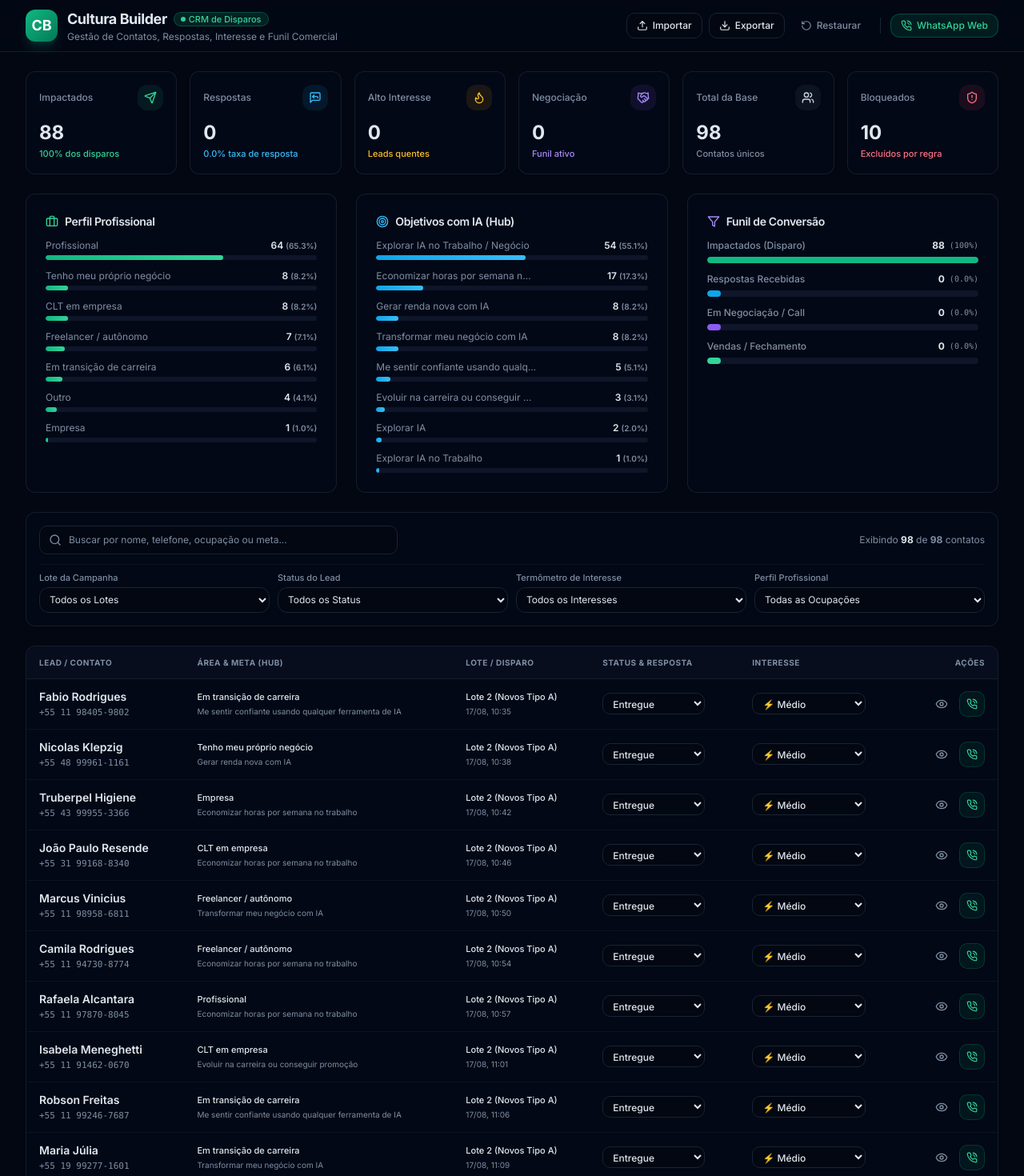
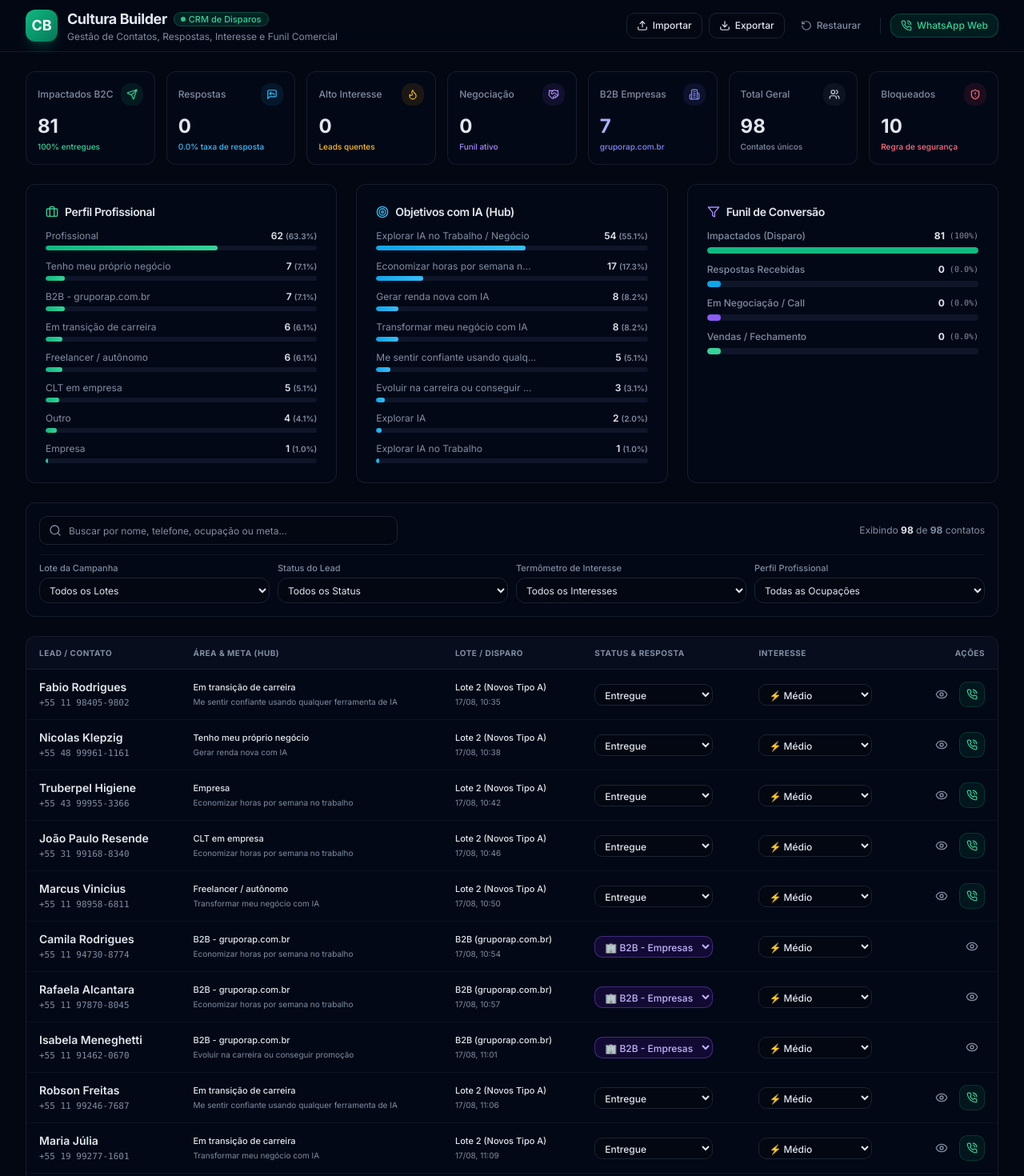
Before and after one commit to mah1fer/cultura-builder-dashboard, a React (Vite) app: page / in a window 1280 px wide. Shown: the top 1470 px of the page at 80% size. Built offline with nearby package versions, Linux system fonts and the light colour scheme; the HTML template or start-up script is replaced by a standard one.

Commit message:
feat: tag all gruporap leads as B2B and isolate from B2C pipeline

```diff
--- a/src/components/KpiCards.tsx
+++ b/src/components/KpiCards.tsx
@@ -1,7 +1,7 @@
 import React from "react";
 import { Card, CardContent } from "@/components/ui/Card";
 import { DashboardMetrics } from "@/types/lead";
-import { Users, Send, MessageSquareReply, Flame, Handshake, ShieldAlert } from "lucide-react";
+import { Users, Send, MessageSquareReply, Flame, Handshake, ShieldAlert, Building2 } from "lucide-react";
 
 interface KpiCardsProps {
   metrics: DashboardMetrics;
@@ -9,20 +9,20 @@ interface KpiCardsProps {
 
 export const KpiCards: React.FC<KpiCardsProps> = ({ metrics }) => {
   return (
-    <div className="grid grid-cols-2 md:grid-cols-3 lg:grid-cols-6 gap-4">
-      {/* 1. Total Impactados */}
+    <div className="grid grid-cols-2 md:grid-cols-4 lg:grid-cols-7 gap-3.5">
+      {/* 1. Total Impactados B2C */}
       <Card className="bg-card/80 border-border/80 hover:border-emerald-500/40 transition-all shadow-sm">
-        <CardContent className="p-4 flex flex-col justify-between h-full">
+        <CardContent className="p-3.5 flex flex-col justify-between h-full">
           <div className="flex items-center justify-between">
-            <span className="text-xs font-medium text-muted-foreground">Impactados</span>
-            <div className="h-8 w-8 rounded-lg bg-emerald-500/10 text-emerald-400 flex items-center justify-center">
-              <Send className="h-4 w-4" />
+            <span className="text-xs font-medium text-muted-foreground">Impactados B2C</span>
+            <div className="h-7 w-7 rounded-lg bg-emerald-500/10 text-emerald-400 flex items-center justify-center">
+              <Send className="h-3.5 w-3.5" />
             </div>
           </div>
-          <div className="mt-3">
+          <div className="mt-2.5">
             <div className="text-2xl font-bold text-foreground">{metrics.totalImpacted}</div>
-            <p className="text-[11px] text-emerald-400 font-medium mt-0.5">
-              100% dos disparos
+            <p className="text-[10px] text-emerald-400 font-medium mt-0.5">
+              100% entregues
             </p>
           </div>
         </CardContent>
@@ -30,16 +30,16 @@ export const KpiCards: React.FC<KpiCardsProps> = ({ metrics }) => {
 
       {/* 2. Total de Respostas */}
       <Card className="bg-card/80 border-border/80 hover:border-sky-500/40 transition-all shadow-sm">
-        <CardContent className="p-4 flex flex-col justify-between h-full">
+        <CardContent className="p-3.5 flex flex-col justify-between h-full">
           <div className="flex items-center justify-between">
             <span className="text-xs font-medium text-muted-foreground">Respostas</span>
-            <div className="h-8 w-8 rounded-lg bg-sky-500/10 text-sky-400 flex items-center justify-center">
-              <MessageSquareReply className="h-4 w-4" />
+            <div className="h-7 w-7 rounded-lg bg-sky-500/10 text-sky-400 flex items-center justify-center">
+              <MessageSquareReply className="h-3.5 w-3.5" />
             </div>
           </div>
-          <div className="mt-3">
+          <div className="mt-2.5">
             <div className="text-2xl font-bold text-foreground">{metrics.totalReplied}</div>
-            <p className="text-[11px] text-sky-400 font-medium mt-0.5">
+            <p className="text-[10px] text-sky-400 font-medium mt-0.5">
               {metrics.replyRate.toFixed(1)}% taxa de resposta
             </p>
           </div>
@@ -48,16 +48,16 @@ export const KpiCards: React.FC<KpiCardsProps> = ({ metrics }) => {
 
       {/* 3. Alto Interesse */}
       <Card className="bg-card/80 border-border/80 hover:border-amber-500/40 transition-all shadow-sm">
-        <CardContent className="p-4 flex flex-col justify-between h-full">
+        <CardContent className="p-3.5 flex flex-col justify-between h-full">
           <div className="flex items-center justify-between">
             <span className="text-xs font-medium text-muted-foreground">Alto Interesse</span>
-            <div className="h-8 w-8 rounded-lg bg-amber-500/10 text-amber-400 flex items-center justify-center">
-              <Flame className="h-4 w-4" />
+            <div className="h-7 w-7 rounded-lg bg-amber-500/10 text-amber-400 flex items-center justify-center">
+              <Flame className="h-3.5 w-3.5" />
             </div>
           </div>
-          <div className="mt-3">
+          <div className="mt-2.5">
             <div className="text-2xl font-bold text-foreground">{metrics.highInterestCount}</div>
-            <p className="text-[11px] text-amber-400 font-medium mt-0.5">
+            <p className="text-[10px] text-amber-400 font-medium mt-0.5">
               Leads quentes
             </p>
           </div>
@@ -66,53 +66,71 @@ export const KpiCards: React.FC<KpiCardsProps> = ({ metrics }) => {
 
       {/* 4. Em Negociação */}
       <Card className="bg-card/80 border-border/80 hover:border-violet-500/40 transition-all shadow-sm">
-        <CardContent className="p-4 flex flex-col justify-between h-full">
+        <CardContent className="p-3.5 flex flex-col justify-between h-full">
           <div className="flex items-center justify-between">
             <span className="text-xs font-medium text-muted-foreground">Negociação</span>
-            <div className="h-8 w-8 rounded-lg bg-violet-500/10 text-violet-400 flex items-center justify-center">
-              <Handshake className="h-4 w-4" />
+            <div className="h-7 w-7 rounded-lg bg-violet-500/10 text-violet-400 flex items-center justify-center">
+              <Handshake className="h-3.5 w-3.5" />
             </div>
           </div>
-          <div className="mt-3">
+          <div className="mt-2.5">
             <div className="text-2xl font-bold text-foreground">{metrics.inNegotiationCount}</div>
-            <p className="text-[11px] text-violet-400 font-medium mt-0.5">
+            <p className="text-[10px] text-violet-400 font-medium mt-0.5">
               Funil ativo
             </p>
           </div>
         </CardContent>
       </Card>
 
-      {/* 5. Total de Contatos na Base */}
-      <Card className="bg-card/80 border-border/80 hover:border-slate-500/40 transition-all shadow-sm">
-        <CardContent className="p-4 flex flex-col justify-between h-full">
+      {/* 5. Contatos B2B Empresas */}
+      <Card className="bg-card/80 border-border/80 hover:border-indigo-500/40 transition-all shadow-sm">
+        <CardContent className="p-3.5 flex flex-col justify-between h-full">
           <div className="flex items-center justify-between">
-            <span className="text-xs font-medium text-muted-foreground">Total da Base</span>
-            <div className="h-8 w-8 rounded-lg bg-slate-500/10 text-slate-300 flex items-center justify-center">
-              <Users className="h-4 w-4" />
+            <span className="text-xs font-medium text-muted-foreground">B2B Empresas</span>
+            <div className="h-7 w-7 rounded-lg bg-indigo-500/10 text-indigo-400 flex items-center justify-center">
+              <Building2 className="h-3.5 w-3.5" />
             </div>
           </div>
-          <div className="mt-3">
+          <div className="mt-2.5">
+            <div className="text-2xl font-bold text-indigo-300">{metrics.b2bCount}</div>
+            <p className="text-[10px] text-indigo-400 font-medium mt-0.5">
+              gruporap.com.br
+            </p>
+          </div>
+        </CardContent>
+      </Card>
+
+      {/* 6. Total da Base */}
+      <Card className="bg-card/80 border-border/80 hover:border-slate-500/40 transition-all shadow-sm">
+        <CardContent className="p-3.5 flex flex-col justify-between h-full">
+          <div className="flex items-center justify-between">
+            <span className="text-xs font-medium text-muted-foreground">Total Geral</span>
+            <div className="h-7 w-7 rounded-lg bg-slate-500/10 text-slate-300 flex items-center justify-center">
+              <Users className="h-3.5 w-3.5" />
+            </div>
+          </div>
+          <div className="mt-2.5">
             <div className="text-2xl font-bold text-foreground">{metrics.totalLeads}</div>
-            <p className="text-[11px] text-muted-foreground font-medium mt-0.5">
+            <p className="text-[10px] text-muted-foreground font-medium mt-0.5">
               Contatos únicos
             </p>
           </div>
         </CardContent>
       </Card>
 
-      {/* 6. Bloqueados / Inválidos */}
+      {/* 7. Bloqueados / Inválidos */}
       <Card className="bg-card/80 border-border/80 hover:border-rose-500/40 transition-all shadow-sm">
-        <CardContent className="p-4 flex flex-col justify-between h-full">
+        <CardContent className="p-3.5 flex flex-col justify-between h-full">
           <div className="flex items-center justify-between">
             <span className="text-xs font-medium text-muted-foreground">Bloqueados</span>
-            <div className="h-8 w-8 rounded-lg bg-rose-500/10 text-rose-400 flex items-center justify-center">
-              <ShieldAlert className="h-4 w-4" />
+            <div className="h-7 w-7 rounded-lg bg-rose-500/10 text-rose-400 flex items-center justify-center">
+              <ShieldAlert className="h-3.5 w-3.5" />
             </div>
           </div>
-          <div className="mt-3">
+          <div className="mt-2.5">
             <div className="text-2xl font-bold text-foreground">{metrics.batchCounts.blocked}</div>
-            <p className="text-[11px] text-rose-400 font-medium mt-0.5">
-              Excluídos por regra
+            <p className="text-[10px] text-rose-400 font-medium mt-0.5">
+              Regra de segurança
             </p>
           </div>
         </CardContent>
--- a/src/components/LeadFilters.tsx
+++ b/src/components/LeadFilters.tsx
@@ -91,6 +91,7 @@ export const LeadFilters: React.FC<LeadFiltersProps> = ({
             <option value="ALL">Todos os Lotes</option>
             <option value="tipo_a">Lote 2 (Novos Tipo A)</option>
             <option value="lote_1">Lote 1 (Oferta R$1.000 OFF)</option>
+            <option value="b2b">🏢 B2B (gruporap.com.br)</option>
             <option value="bloqueado">Excluídos / Bloqueados</option>
           </select>
         </div>
@@ -109,6 +110,7 @@ export const LeadFilters: React.FC<LeadFiltersProps> = ({
             <option value="NEGOCIACAO">Em Negociação</option>
             <option value="CALL_AGENDADA">Call Agendada</option>
             <option value="FECHADO">Venda Fechada</option>
+            <option value="B2B_EMPRESAS">🏢 B2B - Empresas</option>
             <option value="SEM_RESPOSTA">Sem Resposta</option>
             <option value="BLOQUEADO">Bloqueado</option>
           </select>
@@ -139,6 +141,7 @@ export const LeadFilters: React.FC<LeadFiltersProps> = ({
             className="w-full h-8 rounded-lg border border-input bg-background/80 px-2 text-xs focus:outline-none focus:ring-1 focus:ring-ring text-foreground"
           >
             <option value="ALL">Todas as Ocupações</option>
+            <option value="B2B - gruporap.com.br">🏢 B2B - gruporap.com.br</option>
             <option value="Tenho meu próprio negócio">Tenho meu próprio negócio</option>
             <option value="CLT em empresa">CLT em empresa</option>
             <option value="Freelancer / autônomo">Freelancer / autônomo</option>
--- a/src/components/LeadTable.tsx
+++ b/src/components/LeadTable.tsx
@@ -93,13 +93,20 @@ export const LeadTable: React.FC<LeadTableProps> = ({
                     <select
                       value={lead.status}
                       onChange={(e) => onUpdateStatus(lead.id, e.target.value as LeadStatus)}
-                      className="bg-background/80 border border-input text-xs rounded-md px-2 py-1 focus:outline-none focus:ring-1 focus:ring-ring text-foreground font-medium"
+                      className={`border text-xs rounded-md px-2 py-1 focus:outline-none focus:ring-1 focus:ring-ring font-medium ${
+                        lead.status === "B2B_EMPRESAS"
+                          ? "bg-violet-950/40 border-violet-500/40 text-violet-300"
+                          : lead.status === "BLOQUEADO"
+                          ? "bg-rose-950/40 border-rose-500/40 text-rose-300"
+                          : "bg-background/80 border-input text-foreground"
+                      }`}
                     >
                       <option value="ENTREGUE">Entregue</option>
                       <option value="RESPONDEU">Respondeu</option>
                       <option value="NEGOCIACAO">Em Negociação</option>
                       <option value="CALL_AGENDADA">Call Agendada</option>
                       <option value="FECHADO">Venda Fechada</option>
+                      <option value="B2B_EMPRESAS">🏢 B2B - Empresas</option>
                       <option value="SEM_RESPOSTA">Sem Resposta</option>
                       <option value="BLOQUEADO">Bloqueado</option>
                     </select>
@@ -132,7 +139,7 @@ export const LeadTable: React.FC<LeadTableProps> = ({
                         <Eye className="h-4 w-4" />
                       </Button>
 
-                      {lead.status !== "BLOQUEADO" && (
+                      {lead.status !== "BLOQUEADO" && lead.status !== "B2B_EMPRESAS" && (
                         <a
                           href={`https://wa.me/${lead.phoneClean}`}
                           target="_blank"
--- a/src/data/masterLeads.ts
+++ b/src/data/masterLeads.ts
@@ -201,11 +201,11 @@ export const INITIAL_LEADS: Lead[] = [
     "name": "Camila Rodrigues",
     "phone": "+55 11 94730-8774",
     "phoneClean": "5511947308774",
-    "occupation": "Freelancer / autônomo",
+    "occupation": "B2B - gruporap.com.br",
     "goal": "Economizar horas por semana no trabalho",
-    "batch": "Lote 2 (Novos Tipo A)",
-    "batchType": "tipo_a",
-    "status": "ENTREGUE",
+    "batch": "B2B (gruporap.com.br)",
+    "batchType": "b2b",
+    "status": "B2B_EMPRESAS",
     "interest": "MEDIO",
     "replied": false,
     "sentAt": "2026-08-17T13:54:02.293Z",
@@ -227,7 +227,7 @@ export const INITIAL_LEADS: Lead[] = [
         "text": "Hoje você já usa IA pra alguma tarefa da sua rotina ou ainda tá começando a explorar?"
       }
     ],
-    "notes": "Abordagem consultiva em 4 blocos curtos entregue com sucesso.",
+    "notes": "B2B gruporap.com.br - Não contatar no B2C. Encaminhado para o time de empresas.",
     "dispatchedMessageIds": [
       "3EB03D8D406285C4FA73FB",
       "3EB0C56FAD1A0634E0DDE7",
@@ -240,11 +240,11 @@ export const INITIAL_LEADS: Lead[] = [
     "name": "Rafaela Alcantara",
     "phone": "+55 11 97870-8045",
     "phoneClean": "5511978708045",
-    "occupation": "Profissional",
+    "occupation": "B2B - gruporap.com.br",
     "goal": "Economizar horas por semana no trabalho",
-    "batch": "Lote 2 (Novos Tipo A)",
-    "batchType": "tipo_a",
-    "status": "ENTREGUE",
+    "batch": "B2B (gruporap.com.br)",
+    "batchType": "b2b",
+    "status": "B2B_EMPRESAS",
     "interest": "MEDIO",
     "replied": false,
     "sentAt": "2026-08-17T13:57:52.496Z",
@@ -266,7 +266,7 @@ export const INITIAL_LEADS: Lead[] = [
         "text": "Você já tem alguma ferramenta de IA no seu dia a dia ou ainda tá mais no início?"
       }
     ],
-    "notes": "Abordagem consultiva em 4 blocos curtos entregue com sucesso.",
+    "notes": "B2B gruporap.com.br - Não contatar no B2C. Encaminhado para o time de empresas.",
     "dispatchedMessageIds": [
       "3EB0FCEB371B46EBE4A606",
       "3EB030705D3631FF990B57",
@@ -279,11 +279,11 @@ export const INITIAL_LEADS: Lead[] = [
     "name": "Isabela Meneghetti",
     "phone": "+55 11 91462-0670",
     "phoneClean": "5511914620670",
-    "occupation": "CLT em empresa",
+    "occupation": "B2B - gruporap.com.br",
     "goal": "Evoluir na carreira ou conseguir promoção",
-    "batch": "Lote 2 (Novos Tipo A)",
-    "batchType": "tipo_a",
-    "status": "ENTREGUE",
+    "batch": "B2B (gruporap.com.br)",
+    "batchType": "b2b",
+    "status": "B2B_EMPRESAS",
     "interest": "MEDIO",
     "replied": false,
     "sentAt": "2026-08-17T14:01:55.227Z",
@@ -305,7 +305,7 @@ export const INITIAL_LEADS: Lead[] = [
         "text": "A sua empresa já tá puxando iniciativas com IA ou é algo que tá partindo mais de você?"
       }
     ],
-    "notes": "Abordagem consultiva em 4 blocos curtos entregue com sucesso.",
+    "notes": "B2B gruporap.com.br - Não contatar no B2C. Encaminhado para o time de empresas.",
     "dispatchedMessageIds": [
       "3EB062D902D1F08333EBC9",
       "3EB085EE6381425306BD9F",
@@ -396,11 +396,11 @@ export const INITIAL_LEADS: Lead[] = [
     "name": "Rodrigo Lima",
     "phone": "+55 11 99388-7615",
     "phoneClean": "5511993887615",
-    "occupation": "CLT em empresa",
+    "occupation": "B2B - gruporap.com.br",
     "goal": "Economizar horas por semana no trabalho",
-    "batch": "Lote 2 (Novos Tipo A)",
-    "batchType": "tipo_a",
-    "status": "ENTREGUE",
+    "batch": "B2B (gruporap.com.br)",
+    "batchType": "b2b",
+    "status": "B2B_EMPRESAS",
     "interest": "MEDIO",
     "replied": false,
     "sentAt": "2026-08-17T14:13:41.902Z",
@@ -422,7 +422,7 @@ export const INITIAL_LEADS: Lead[] = [
         "text": "Hoje na sua rotina, qual é a tarefa mais repetitiva que mais consome seu tempo?"
       }
     ],
-    "notes": "Abordagem consultiva em 4 blocos curtos entregue com sucesso.",
+    "notes": "B2B gruporap.com.br - Não contatar no B2C. Encaminhado para o time de empresas.",
     "dispatchedMessageIds": [
       "3EB0809FA90E2906E7E4DA",
       "3EB04517A87267B1EE6382",
@@ -963,11 +963,11 @@ export const INITIAL_LEADS: Lead[] = [
     "name": "Guilherme Leitão",
     "phone": "+5511978260925",
     "phoneClean": "5511978260925",
-    "occupation": "Profissional",
+    "occupation": "B2B - gruporap.com.br",
     "goal": "Economizar horas por semana no trabalho",
-    "batch": "Lote 1 (Oferta R.000 OFF)",
-    "batchType": "lote_1",
-    "status": "ENTREGUE",
+    "batch": "B2B (gruporap.com.br)",
+    "batchType": "b2b",
+    "status": "B2B_EMPRESAS",
     "interest": "MEDIO",
     "replied": false,
     "sentAt": "2026-08-16T15:50:17.243Z",
@@ -989,7 +989,7 @@ export const INITIAL_LEADS: Lead[] = [
         "text": "Essa condição é válida até amanhã às 23:59. Se quiser garantir sua vaga com essa condição, me dá um toque por aqui!"
       }
     ],
-    "notes": "Campanha de oferta oficial com imagem entregue.",
+    "notes": "B2B gruporap.com.br - Não contatar no B2C. Encaminhado para o time de empresas.",
     "dispatchedMessageIds": [
       "ok"
     ]
@@ -999,11 +999,11 @@ export const INITIAL_LEADS: Lead[] = [
     "name": "Mariana Migotto",
     "phone": "+5511973272019",
     "phoneClean": "5511973272019",
-    "occupation": "CLT em empresa",
+    "occupation": "B2B - gruporap.com.br",
     "goal": "Economizar horas por semana no trabalho",
-    "batch": "Lote 1 (Oferta R.000 OFF)",
-    "batchType": "lote_1",
-    "status": "ENTREGUE",
+    "batch": "B2B (gruporap.com.br)",
+    "batchType": "b2b",
+    "status": "B2B_EMPRESAS",
     "interest": "MEDIO",
     "replied": false,
     "sentAt": "2026-08-16T15:54:17.256Z",
@@ -1025,7 +1025,7 @@ export const INITIAL_LEADS: Lead[] = [
         "text": "Essa condição é válida até amanhã às 23:59. Se quiser garantir sua vaga com essa condição, me dá um toque por aqui!"
       }
     ],
-    "notes": "Campanha de oferta oficial com imagem entregue.",
+    "notes": "B2B gruporap.com.br - Não contatar no B2C. Encaminhado para o time de empresas.",
     "dispatchedMessageIds": [
       "ok"
     ]
@@ -3274,16 +3274,16 @@ export const INITIAL_LEADS: Lead[] = [
     "name": "Contato Painel CB (Grupo Rap)",
     "phone": "+55 11 94066-9478",
     "phoneClean": "5511940669478",
-    "occupation": "Tenho meu próprio negócio",
+    "occupation": "B2B - gruporap.com.br",
     "goal": "Transformar meu negócio com IA",
-    "batch": "Painel CB (WhatsApp)",
-    "batchType": "lote_1",
-    "status": "ENTREGUE",
+    "batch": "B2B (gruporap.com.br)",
+    "batchType": "b2b",
+    "status": "B2B_EMPRESAS",
     "interest": "MEDIO",
     "replied": false,
     "sentAt": "2026-08-18T13:26:18.786Z",
     "deliveredBlocks": [],
-    "notes": "Adicionado via lista Painel CB (Grupo Rap)",
+    "notes": "B2B gruporap.com.br - Não contatar no B2C. Encaminhado para o time de empresas.",
     "dispatchedMessageIds": []
   },
   {
--- a/src/hooks/useLeads.ts
+++ b/src/hooks/useLeads.ts
@@ -2,25 +2,14 @@ import { useState, useEffect, useMemo } from "react";
 import { Lead, LeadStatus, InterestLevel, LeadFiltersState, DashboardMetrics } from "@/types/lead";
 import { INITIAL_LEADS } from "@/data/masterLeads";
 
-const STORAGE_KEY = "cultura_builder_leads_v2";
+const STORAGE_KEY = "cultura_builder_leads_v3";
 
 export function useLeads() {
   const [leads, setLeads] = useState<Lead[]>(() => {
     try {
-      // 1. Tentar ler da v2
-      let savedStr = localStorage.getItem(STORAGE_KEY);
-
-      // 2. Se não tiver v2, tentar migrar da v1
-      if (!savedStr) {
-        const v1Str = localStorage.getItem("cultura_builder_leads_v1");
-        if (v1Str) {
-          savedStr = v1Str;
-        }
-      }
-
+      const savedStr = localStorage.getItem(STORAGE_KEY);
       if (savedStr) {
         const saved: Lead[] = JSON.parse(savedStr);
-        // Garantir que todos os leads novos da base inicial sejam incluídos
         const savedIds = new Set(saved.map((l) => l.id));
         const savedPhones = new Set(saved.map((l) => l.phoneClean));
 
@@ -60,7 +49,6 @@ export function useLeads() {
     }
   }, [leads]);
 
-  // Se o lead selecionado for atualizado na lista, manter sync
   useEffect(() => {
     if (selectedLead) {
       const fresh = leads.find((l) => l.id === selectedLead.id);
@@ -73,9 +61,17 @@ export function useLeads() {
   // Métricas do Dashboard
   const metrics = useMemo<DashboardMetrics>(() => {
     const totalLeads = leads.length;
-    const impactedLeads = leads.filter((l) => l.status !== "BLOQUEADO" && l.sentAt !== null);
+    const b2bCount = leads.filter((l) => l.status === "B2B_EMPRESAS" || l.batchType === "b2b").length;
+
+    // Impactados B2C (excluindo Bloqueados e B2B)
+    const impactedLeads = leads.filter(
+      (l) => l.status !== "BLOQUEADO" && l.status !== "B2B_EMPRESAS" && l.sentAt !== null
+    );
     const totalImpacted = impactedLeads.length;
-    const repliedLeads = leads.filter((l) => l.replied || l.status === "RESPONDEU" || l.status === "NEGOCIACAO" || l.status === "CALL_AGENDADA" || l.status === "FECHADO");
+
+    const repliedLeads = leads.filter(
+      (l) => l.replied || l.status === "RESPONDEU" || l.status === "NEGOCIACAO" || l.status === "CALL_AGENDADA" || l.status === "FECHADO"
+    );
     const totalReplied = repliedLeads.length;
     const replyRate = totalImpacted > 0 ? (totalReplied / totalImpacted) * 100 : 0;
 
@@ -89,6 +85,7 @@ export function useLeads() {
       tipoA: leads.filter((l) => l.batchType === "tipo_a").length,
       tipoB: leads.filter((l) => l.batchType === "tipo_b").length,
       blocked: leads.filter((l) => l.batchType === "bloqueado").length,
+      b2b: b2bCount,
     };
 
     return {
@@ -100,6 +97,7 @@ export function useLeads() {
       inNegotiationCount,
       callsScheduledCount,
       dealsClosedCount,
+      b2bCount,
       batchCounts,
     };
   }, [leads]);
@@ -172,7 +170,7 @@ export function useLeads() {
   const updateLeadStatus = (id: string, status: LeadStatus) => {
     updateLead(id, {
       status,
-      replied: status !== "ENTREGUE" && status !== "SEM_RESPOSTA" && status !== "BLOQUEADO" && status !== "PENDENTE" ? true : undefined,
+      replied: status !== "ENTREGUE" && status !== "SEM_RESPOSTA" && status !== "BLOQUEADO" && status !== "PENDENTE" && status !== "B2B_EMPRESAS" ? true : undefined,
     });
   };
 
@@ -188,6 +186,7 @@ export function useLeads() {
     if (window.confirm("Deseja restaurar a base para os dados originais? As alterações feitas serão substituídas.")) {
       setLeads(INITIAL_LEADS);
       localStorage.removeItem(STORAGE_KEY);
+      localStorage.removeItem("cultura_builder_leads_v2");
       localStorage.removeItem("cultura_builder_leads_v1");
     }
   };
--- a/src/types/lead.ts
+++ b/src/types/lead.ts
@@ -6,11 +6,12 @@ export type LeadStatus =
   | 'FECHADO'
   | 'SEM_RESPOSTA'
   | 'PENDENTE'
-  | 'BLOQUEADO';
+  | 'BLOQUEADO'
+  | 'B2B_EMPRESAS';
 
 export type InterestLevel = 'ALTO' | 'MEDIO' | 'BAIXO' | 'DESQUALIFICADO';
 
-export type BatchType = 'lote_1' | 'tipo_a' | 'tipo_b' | 'bloqueado';
+export type BatchType = 'lote_1' | 'tipo_a' | 'tipo_b' | 'bloqueado' | 'b2b';
 
 export interface DeliveredBlock {
   block: number;
@@ -56,10 +57,12 @@ export interface DashboardMetrics {
   inNegotiationCount: number;
   callsScheduledCount: number;
   dealsClosedCount: number;
+  b2bCount: number;
   batchCounts: {
     lote1: number;
     tipoA: number;
     tipoB: number;
     blocked: number;
+    b2b: number;
   };
 }
```
